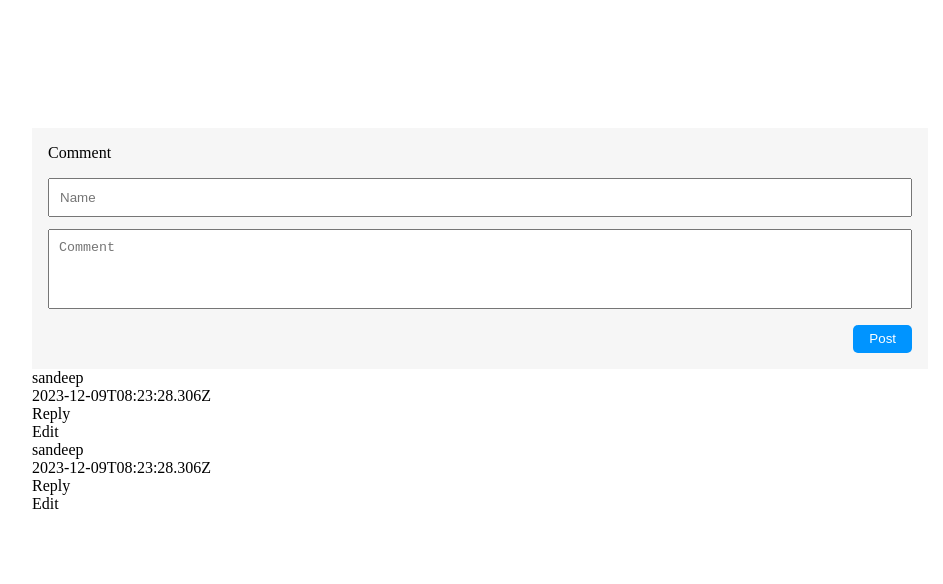
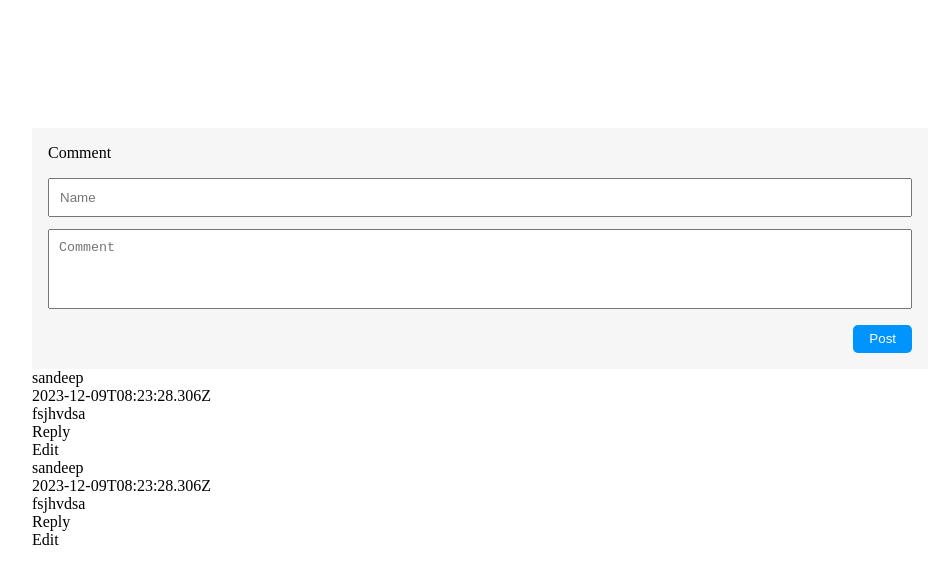
Before and after one commit to Aarushnautiyal/logWards, a React (Create React App) app: page / in a window 1280 px wide. Shown: the top 584 px of the page, without its empty margins (160-1103 px from the left). Built offline with nearby package versions, Linux system fonts and the light colour scheme.

Commit message:
date-09-12: userComment data rectified for comments  mapping

```diff
--- a/src/components/Comments.jsx
+++ b/src/components/Comments.jsx
@@ -5,7 +5,7 @@ const Coments = ({data}) => {
     <div>
       <span>{data.userName}</span>
       <div>{data.time}</div>
-      <p>{data.userComments}</p>
+      <p>{data.userComment}</p>
       <div>
         <div>Reply</div>
         <div>Edit</div>
```
